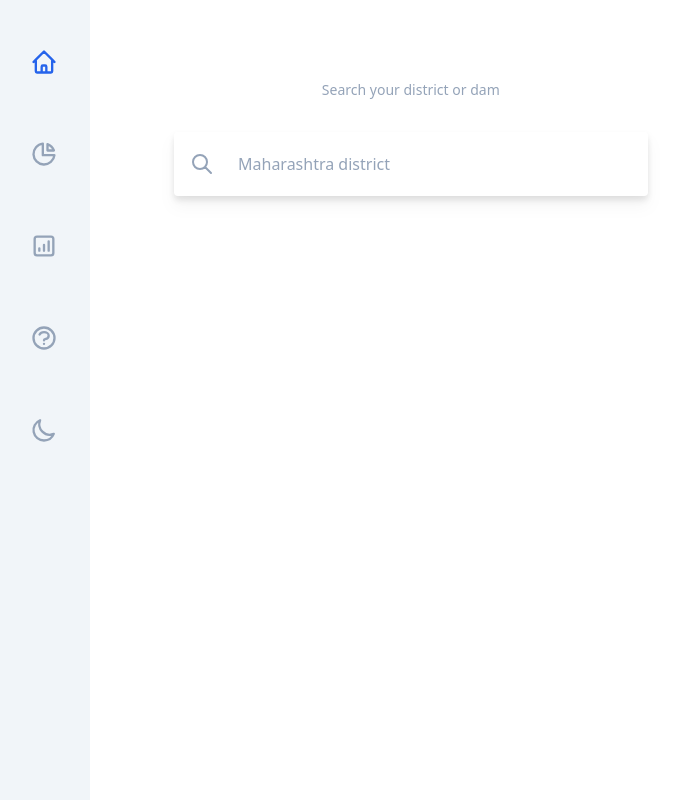
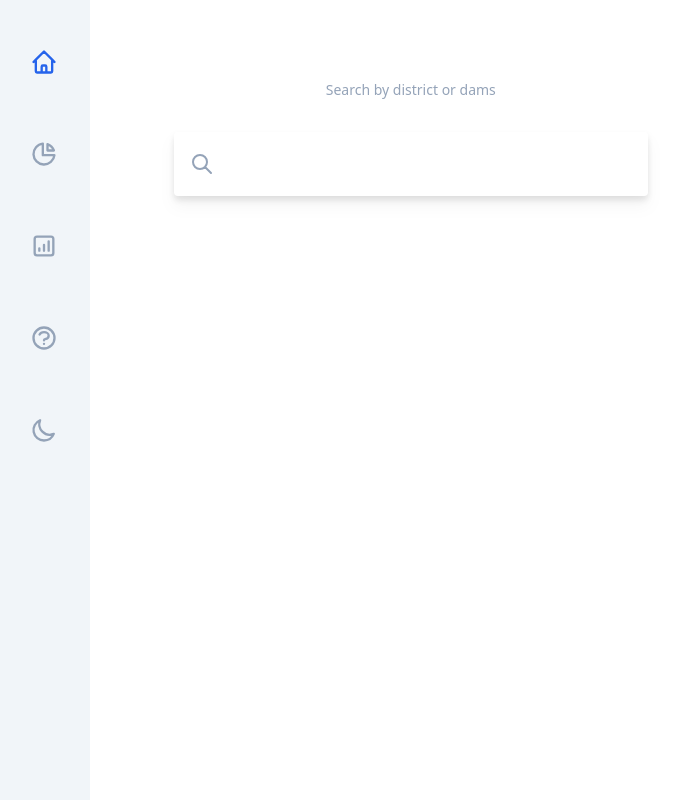
Before and after one commit to amitp0/maharashtra-dams-react, a React (Create React App) app: page / in a window 1280 px wide. Shown: the whole page, without its empty margins (2-682 px from the left). Built offline with nearby package versions, Linux system fonts and the light colour scheme.

Commit message:
Update Search.js

```diff
--- a/src/App.js
+++ b/src/App.js
@@ -1,5 +1,4 @@
 import './App.scss';
-import { Helmet } from 'react-helmet';
 import Navbar from './components/Navbar';
 import Home from './components/Home';
 
@@ -7,11 +6,6 @@ import Home from './components/Home';
 function App() {
   return (
     <>
-      <Helmet>
-        <meta charSet="utf-8" />
-        <title>HomePage</title>
-        <link rel="canonical" href="http://mysite.com/example" />
-      </Helmet>
       <Navbar />
       <Home/>
     </>
--- a/src/components/Search.js
+++ b/src/components/Search.js
@@ -24,9 +24,9 @@ function Search() {
     <>
       <div className="flex flex-col relative w-full mt-4">
         <label className="self-center mb-8 text-slate-400 dark:text-slate-500 text-sm">
-          Search your district or dam
+          Search by district or dams
         </label>
-        <div className="line fadeInUp"></div>
+        <div className="line"></div>
 
         <div className="relative w-full">
           <input
@@ -40,7 +40,7 @@ function Search() {
             drop-shadow-lg rounded outline-none dark:bg-slate-800"
           />
 
-          {!expand && searchValue === "" && (<span className="absolute top-5 left-16 text-slate-400 dark:text-slate-500 text-base">Maharashtra district</span>
+          {!expand && searchValue === "" && (<span className="absolute top-5 left-16 text-slate-400 dark:text-slate-500 text-base"></span>
           )}
           <div className="">
             <SearchIcon className="absolute top-5 text-slate-400 dark:text-slate-500 left-4 h-6" />
```
